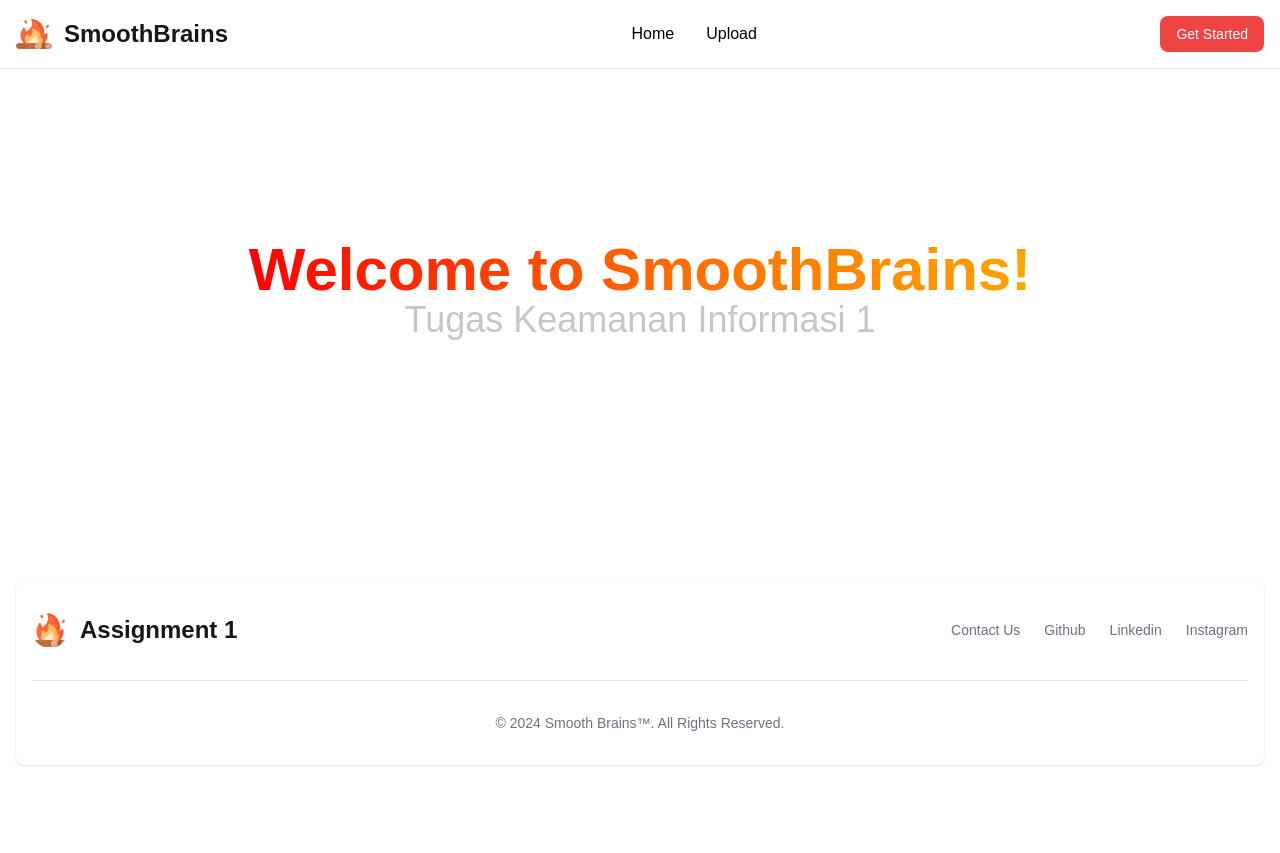
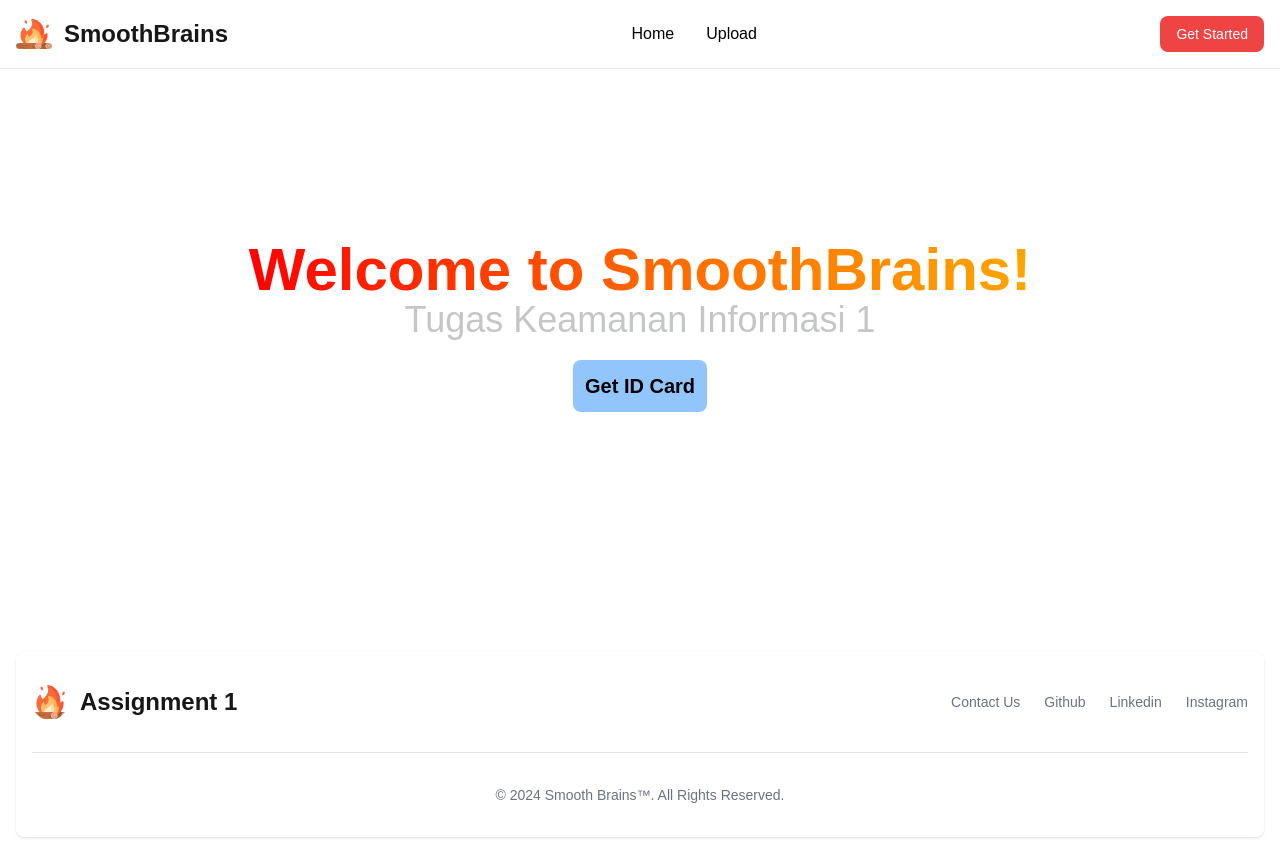
Before and after one commit to Rafi-Sutrisno/KI-assignment-1, a Next.js app: page / in a window 1280 px wide. Before the commit the page ends 800 px from the top, so only its background shows below. Built offline with nearby package versions, Linux system fonts and the light colour scheme; no server answers.

Commit message:
feat: button to test decrypting

```diff
--- a/components/main/main.tsx
+++ b/components/main/main.tsx
@@ -1,6 +1,32 @@
+"use client";
 import "./Main.css";
+import { decrypt } from "../encryptions/aes";
 
 const Main = () => {
+  const handleDownload = async () => {
+    const response = await fetch("/api/getFile?id=cm1emr69b00063ll2pl009lu9");
+    const data = await response.json();
+    console.log("ini data: ", data.aes_encrypted.data);
+    console.log("ini aes iv: ", data.aes_iv);
+    if (data) {
+      const encryptedBuffer = Buffer.from(data.aes_encrypted.data); // Access the data array
+      const decrypted = decrypt(encryptedBuffer, data.aes_iv.data); // Call the decrypt function with the Buffer
+
+      const blob = new Blob([decrypted], { type: data.fileType });
+      const url = URL.createObjectURL(blob);
+
+      const a = document.createElement("a");
+      a.href = url;
+      a.download = "decrypted-file"; // Specify the filename
+      document.body.appendChild(a);
+      a.click();
+      document.body.removeChild(a);
+      URL.revokeObjectURL(url);
+    } else {
+      console.error("Failed to fetch the file");
+    }
+  };
+
   return (
     <div className="main-container">
       <div className="greet">
@@ -8,6 +34,12 @@ const Main = () => {
           <span>Welcome to SmoothBrains!</span>
         </p>
         <p className="desc">Tugas Keamanan Informasi 1</p>
+        <button
+          className="text-xl mt-5 p-3 bg-blue-300 rounded-lg text-black"
+          onClick={handleDownload}
+        >
+          Get ID Card
+        </button>
       </div>
     </div>
   );
```
